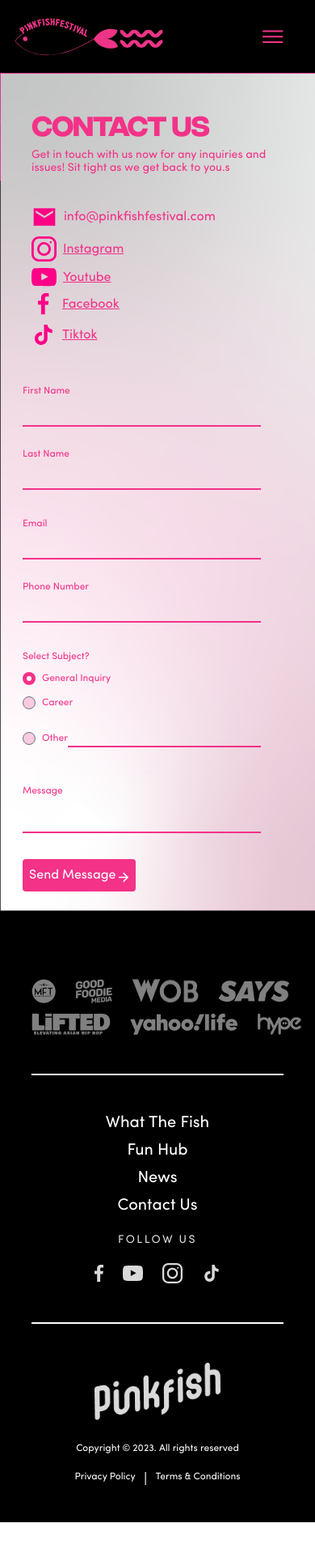
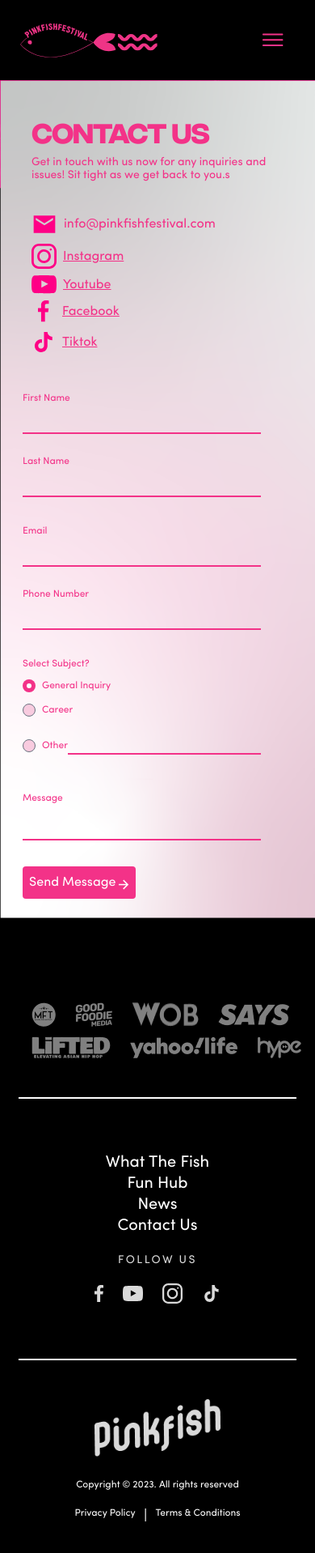
Before and after one commit to sathiyaIbe/PinkFishMain, a Next.js app: page /Contact in a window 390 px wide. Shown: the top 1918 px of the page at 81% size. Before the commit the page ends 1880 px from the top, so only its background shows below. Built offline with nearby package versions, Linux system fonts and the light colour scheme; a web font is replaced by a local one.

Commit message:
update spacing

```diff
--- a/components/Footer.jsx
+++ b/components/Footer.jsx
@@ -86,7 +86,7 @@ const Footer = () => (
 
 </div>
 <div className='md:hidden'>
-  <div className='flex flex-col mt-6 '>
+  <div className='flex flex-col mt-11 '>
   <div className='w-[80%] self-center flex flex-col gap-6'>
 <div className='flex flex-col gap-3 self-center mb-6'>
         <h1 className="home_bottom_header text-center mt-6">as seen on</h1>
@@ -104,8 +104,8 @@ const Footer = () => (
 
         </div>
         </div>
-  <hr className="hr_line_footer  " />
-  <div className="flex flex-col text-white mt-6  gap-3  ">
+  <hr className="hr_line_footer w-[110%] self-center " />
+  <div className="flex flex-col text-white mt-11  gap-1  ">
       <Link className='flex justify-center' href="/">
         <p className="cursor-pointer icon_text  ">What The Fish</p>
         </Link>
@@ -120,7 +120,7 @@ const Footer = () => (
         </Link>
 
       </div>
-      <div className="flex flex-col gap-5 md:items-start items-center mb-6 ">
+      <div className="flex flex-col gap-5 md:items-start items-center mb-11 ">
         <h1 className="address_title icon_text">Follow us</h1>
         <div className="flex items-center  gap-6 md:gap-3">
 
@@ -144,7 +144,7 @@ const Footer = () => (
 
         </div>
         </div>
-        <hr className="hr_line_footer  " />
+        <hr className="hr_line_footer w-[110%] self-center  " />
         <div className="flex flex-col gap-5 md:items-start items-center mt-6">
       <img src='/logo_footer.png' className='w-1/2' alt='logo'/>
       </div>
--- a/components/NewNavbar.jsx
+++ b/components/NewNavbar.jsx
@@ -52,7 +52,7 @@ return (
       <div className='flex'>
       <div className='w-[90%] self-center flex justify-between'>
     <Link className='self-center' href="/">
-    <img  src="/new_menu_logo.svg" className="  w-[220px] items-center" />
+    <img  src="/new_menu_logo.svg" className="  w-[220px] p-2 items-center" />
       </Link>
       <button type='button' onClick={()=>{  setToggleDropdown(((prev)=>!prev)); changeToggle()}}>
       <svg clipPath='pt-6' width="26" height="17" viewBox="0 0 26 17" fill="none" xmlns="http://www.w3.org/2000/svg">
--- a/sections/Hero.jsx
+++ b/sections/Hero.jsx
@@ -202,8 +202,8 @@ Pinkfish Live
 
       <video src="/bg_video_1.mp4" ref={(el)=>firstRef=el} className=' object-cover' id='videos' autoplay loop playsinline muted ></video>
 
-          <div className='flex flex-col justify-center h-full absolute self-center gap-3 md:mb-3 mb-11  mt-24 '>
-        <img className=' w-1/3  self-center '  data-value="-30"    src='/main_logo.png'/>
+          <div className='flex flex-col justify-center h-full absolute self-center gap-3 md:mb-3 mb-24  mt-24 '>
+        <img className=' w-3/5  self-center '  data-value="-30"    src='/main_logo.png'/>
 
        <h1 className='hero_text_heading self-center'>more than just a festival</h1>
        <button className='hero_button border border-white w-fit self-center p-1 rounded text-white pl-2 pr-2'>Learn More</button>
--- a/sections/World.jsx
+++ b/sections/World.jsx
@@ -108,7 +108,7 @@ return(
       <img className="" src="/countdown_banner.png" /> */}
 
       <div className="container flex flex-col min-w-[100%]  ">
-          <img className="object-cover w-[90%] self-center" src="/countdown_banner_mob_1.png" />
+          <img className="object-cover w-[100%] self-center" src="/countdown_banner_mob_1.png" />
           <div className=" text-white flex flex-col justify-center gap-2 md:gap-4">
 
             <button className="event_tickets2 text-block self-center " alt="button">View More
@@ -118,7 +118,7 @@ return(
         </div>
 
         <div className="container flex flex-col min-w-[100%]  ">
-          <img className="object-cover self-center w-[90%]" src="/countdown_banner_mob_2.png" />
+          <img className="object-cover self-center w-[100%]" src="/countdown_banner_mob_2.png" />
           <div className=" text-white flex flex-col justify-center gap-2 md:gap-4 ">
 
             <button className="event_tickets2 text-block self-center " alt="button">View More
--- a/styles/home.css
+++ b/styles/home.css
@@ -28,7 +28,7 @@
 
 }
 .world_header{
-    @apply  text-white text-[28px]  md:text-[48px] leading-[32px] md:leading-[54px] font-[400]  font-[Integral] ;
+    @apply  text-white text-[48px]  md:text-[48px] leading-[54px] md:leading-[54px] font-[900]  font-[Integral] ;
 
 }
 
@@ -47,7 +47,8 @@
 
 .hero_banner_mob{
     background-image: url('/bg_hero_bottom_mob.png');
-    background-size: contain;
+    background-size: cover;
+    background-repeat: no-repeat;
 
 }
 
```
